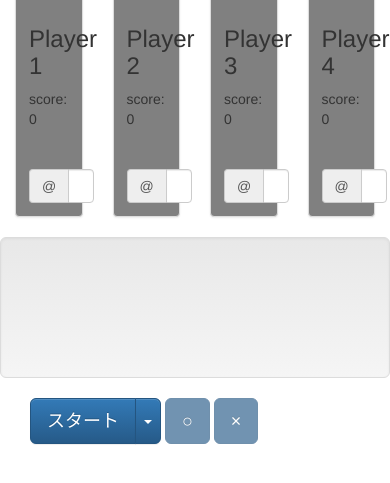
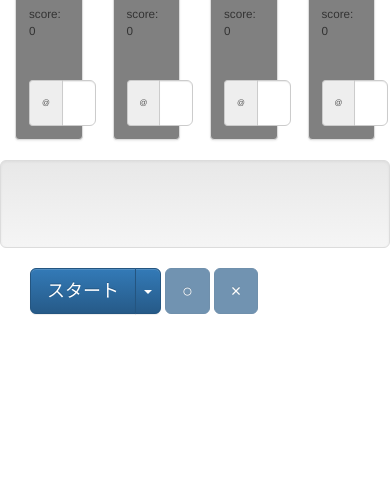
Before and after one commit to asakusarb/hayaoshi, a plain HTML site: page index.html in a window 390 px wide. Shown: the part 51-534 px from the top of the page. Drawn offline with Linux system fonts and the light colour scheme.

Commit message:
* Remove "Player n" * Change font-size responsive * Add exactry, inexactry message

```diff
--- a/index.html
+++ b/index.html
@@ -13,13 +13,12 @@
             <div class="thumbnail">
                 <img alt="Icon of Player 1">
                 <div class="caption">
-                    <h3>Player 1</h3>
                     <p class="score">score: 0</p>
                     <p class="status">　</p>
-                    <div class="input-group">
-                        <span class="input-group-addon" id="basic-addon1">@</span>
+                    <div class="input-group large">
+                        <span class="input-group-addon">@</span>
                         <input type="text"
-                               class="form-control"
+                               class="form-control input-lg"
                                placeholder="GitHub ID"
                                aria-describedby="basic-addon1"
                                onchange="game.players[0].updateName(this.value)">
@@ -31,13 +30,12 @@
             <div class="thumbnail">
                 <img alt="Icon of Player 2">
                 <div class="caption">
-                    <h3>Player 2</h3>
                     <p class="score">score: 0</p>
                     <p class="status">　</p>
-                    <div class="input-group">
-                        <span class="input-group-addon" id="basic-addon1">@</span>
+                    <div class="input-group large">
+                        <span class="input-group-addon">@</span>
                         <input type="text"
-                               class="form-control"
+                               class="form-control input-lg"
                                placeholder="GitHub ID"
                                aria-describedby="basic-addon1"
                                onchange="game.players[1].updateName(this.value)">
@@ -49,13 +47,12 @@
             <div class="thumbnail">
                 <img alt="Icon of Player 3">
                 <div class="caption">
-                    <h3>Player 3</h3>
                     <p class="score">score: 0</p>
                     <p class="status">　</p>
-                    <div class="input-group">
-                        <span class="input-group-addon" id="basic-addon1">@</span>
+                    <div class="input-group large">
+                        <span class="input-group-addon">@</span>
                         <input type="text"
-                               class="form-control"
+                               class="form-control input-lg"
                                placeholder="GitHub ID"
                                aria-describedby="basic-addon1"
                                onchange="game.players[2].updateName(this.value)">
@@ -67,13 +64,12 @@
             <div class="thumbnail">
                 <img alt="Icon of Player 4">
                 <div class="caption">
-                    <h3>Player 4</h3>
                     <p class="score">score: 0</p>
                     <p class="status">　</p>
-                    <div class="input-group">
-                        <span class="input-group-addon" id="basic-addon1">@</span>
+                    <div class="input-group large">
+                        <span class="input-group-addon">@</span>
                         <input type="text"
-                               class="form-control"
+                               class="form-control input-lg"
                                placeholder="GitHub ID"
                                aria-describedby="basic-addon1"
                                onchange="game.players[3].updateName(this.value)">
--- a/main.css
+++ b/main.css
@@ -3,14 +3,26 @@
     height: 100%;
 }
 
+#msgbox {
+    text-align: center;
+}
+
 #msgbox > marquee {
-    font-size: 60px;
+    font-size: 6vw;
 }
 
 .well > span {
-    font-size: 60px;
+    font-size: 6vw;
 }
 
 #controller {
     margin-left: 30px;
 }
+
+.score {
+    font-size: 3vw;
+}
+
+.large > * {
+    font-size: 2vw;
+}
--- a/main.js
+++ b/main.js
@@ -125,24 +125,25 @@ class Game {
     enter() {
         this.waiting = false;
         this.entering = true;
-        document.getElementById("msgbox").innerHTML =
-            "<marquee scrollamount='20' scrolldelay='60'>エントリー受付中......</marquee>";
+        this.setMessage("<marquee scrollamount='20' scrolldelay='60'>エントリー受付中......</marquee>");
         this.players.forEach(p => p.enter());
     }
 
     wait() {
         this.waiting = true;
         this.entering = false;
-        document.getElementById("msgbox").innerHTML =
-            "<marquee scrollamount='20' scrolldelay='60'>考え中......</marquee>";
+        this.setMessage("<marquee scrollamount='20' scrolldelay='60'>考え中......</marquee>");
         this.players.forEach(p => p.wait());
+    }
+
+    setMessage(msg) {
+        document.getElementById("msgbox").innerHTML = msg;
     }
 
     enableScoring(player) {
         this.waiting = false;
         this.answering = player;
-        document.getElementById("msgbox").innerHTML =
-            `<span>はい ${this.answering.name} さん早かった</span>`;
+        this.setMessage(`<span>はい ${this.answering.name} さん早かった</span>`);
         document.getElementById("exactry-button").disabled = false;
         document.getElementById("inexactry-button").disabled = false;
         document.getElementById("start-button").disabled = true;
@@ -157,11 +158,13 @@ class Game {
 
     exactry() {
         this.answering.succScore();
+        this.setMessage("<span>正解！！</span>");
         this.disableScoring();
     }
 
     inexactry() {
         this.answering.rest();
+        this.setMessage("<span>残念！！</span>");
         this.disableScoring();
     }
 }
```
